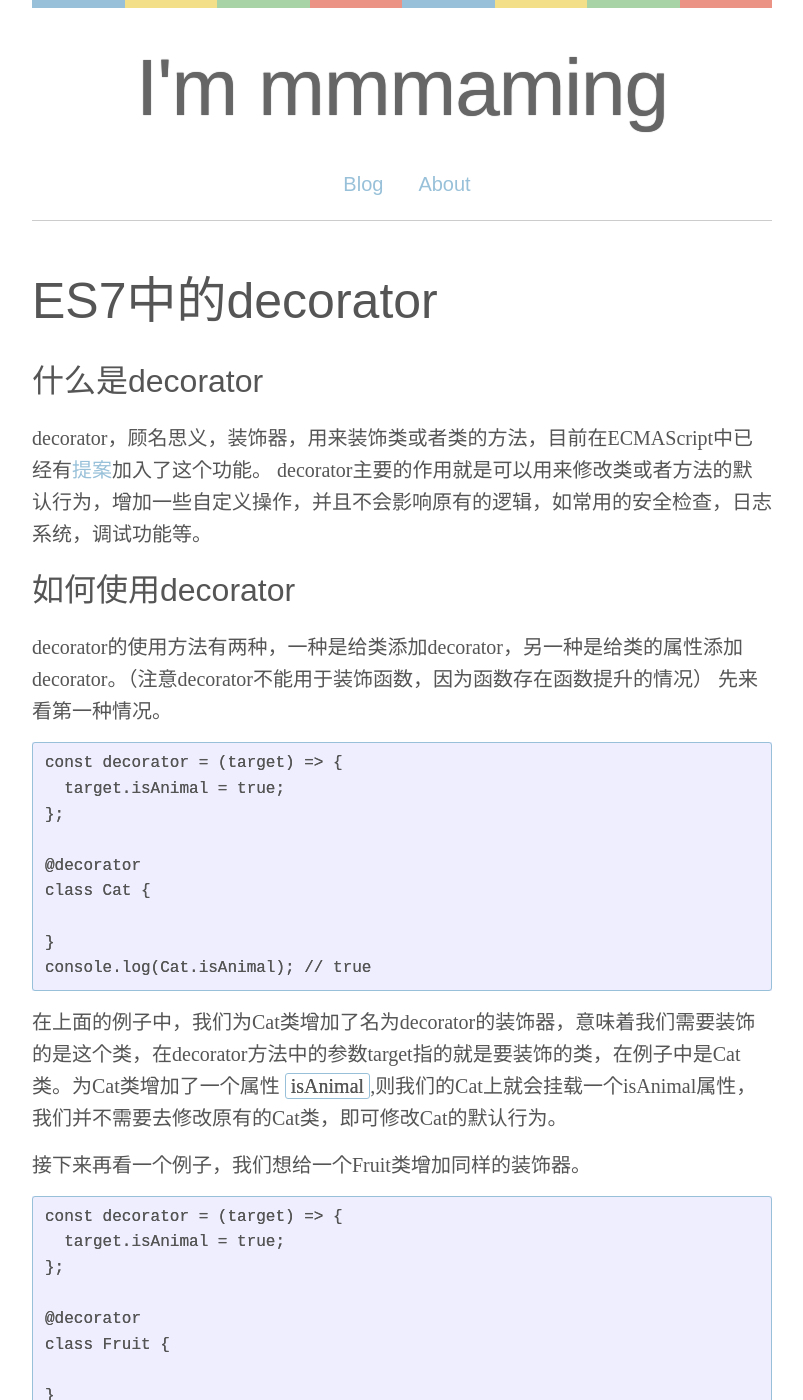
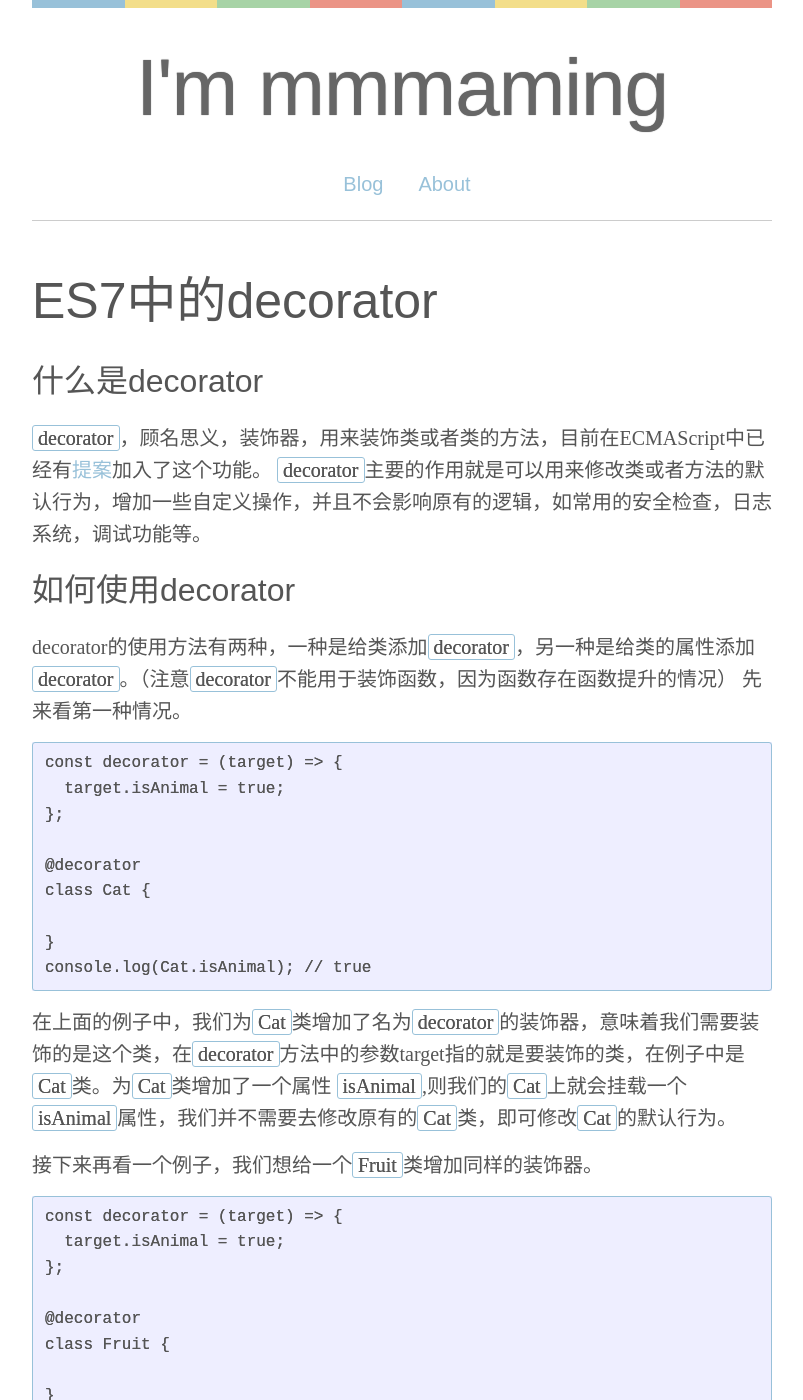
Before and after one commit to mmmaming/mmmaming.github.io, a Jekyll site: the page built from _posts/2017-12-20-ES7中的decorator.md, in a window 1280 px wide and 1400 px high. Shown: the whole window, without its empty margins (238-1041 px from the left). Built offline with Jekyll 4.4.1, drawn with Linux system fonts in a browser that asks for light colours; some web fonts are replaced; some of the changed text lies outside the part shown.

````diff
--- a/_posts/2017-12-20-ES7中的decorator.md
+++ b/_posts/2017-12-20-ES7中的decorator.md
@@ -6,12 +6,12 @@ title: ES7中的decorator
 
 ## 什么是decorator
 
-decorator，顾名思义，装饰器，用来装饰类或者类的方法，目前在ECMAScript中已经有[提案](https://github.com/tc39/proposal-decorators)加入了这个功能。
-decorator主要的作用就是可以用来修改类或者方法的默认行为，增加一些自定义操作，并且不会影响原有的逻辑，如常用的安全检查，日志系统，调试功能等。
+`decorator`，顾名思义，装饰器，用来装饰类或者类的方法，目前在ECMAScript中已经有[提案](https://github.com/tc39/proposal-decorators)加入了这个功能。
+`decorator`主要的作用就是可以用来修改类或者方法的默认行为，增加一些自定义操作，并且不会影响原有的逻辑，如常用的安全检查，日志系统，调试功能等。
 
 ## 如何使用decorator
 
-decorator的使用方法有两种，一种是给类添加decorator，另一种是给类的属性添加decorator。（注意decorator不能用于装饰函数，因为函数存在函数提升的情况）
+decorator的使用方法有两种，一种是给类添加`decorator`，另一种是给类的属性添加`decorator`。（注意`decorator`不能用于装饰函数，因为函数存在函数提升的情况）
 先来看第一种情况。
 
 ```
@@ -26,9 +26,9 @@ class Cat {
 console.log(Cat.isAnimal); // true
 ```
 
-在上面的例子中，我们为Cat类增加了名为decorator的装饰器，意味着我们需要装饰的是这个类，在decorator方法中的参数target指的就是要装饰的类，在例子中是Cat类。为Cat类增加了一个属性 `isAnimal`,则我们的Cat上就会挂载一个isAnimal属性，我们并不需要去修改原有的Cat类，即可修改Cat的默认行为。
+在上面的例子中，我们为`Cat`类增加了名为`decorator`的装饰器，意味着我们需要装饰的是这个类，在`decorator`方法中的参数target指的就是要装饰的类，在例子中是`Cat`类。为`Cat`类增加了一个属性 `isAnimal`,则我们的`Cat`上就会挂载一个`isAnimal`属性，我们并不需要去修改原有的`Cat`类，即可修改`Cat`的默认行为。
 
-接下来再看一个例子，我们想给一个Fruit类增加同样的装饰器。
+接下来再看一个例子，我们想给一个`Fruit`类增加同样的装饰器。
 
 ```
 const decorator = (target) => {
@@ -86,7 +86,7 @@ cat.age = 5;
 console.log(cat.age);  // Uncaught TypeError: Cannot assign to read only property 'age' of object '#<Cat>'
 ```
 
-现在，age属性变为只读属性了，对于age的修改操作都会在控制台提示报错。
+现在，`age`属性变为只读属性了，对于`age`的修改操作都会在控制台提示报错。
 
 同理，如果我们想通过参数去控制此属性是否需要设置成只读呢？同样的，写法类似于上面第一种情况的示例。
 
@@ -110,7 +110,7 @@ console.log(cat.age); // 5
 console.log(cat.name);// Uncaught TypeError: Cannot assign to read only property 'name' of object '#<Cat>'
 ```
 
-我们注意到，第二种情况和第一种情况的写法不太一样，多了两个参数，如果仔细看的话，会发现，是不是和Object.defineProperty的参数很像？或者说是一模一样。
+我们注意到，第二种情况和第一种情况的写法不太一样，多了两个参数，如果仔细看的话，会发现，是不是和`Object.defineProperty`的参数很像？或者说是一模一样。
 
 实际上它的执行就是
 ```
@@ -118,11 +118,11 @@ descriptor = readonly(Cat.prototype, 'age', descriptor) || descriptor
 ```
 通过重新定义对象的属性，来达到装饰原有属性的行为。
 
-至此，decorator的两种使用方法，都做了介绍。
+至此，`decorator`的两种使用方法，都做了介绍。
 
 ## decorator的应用场景
 
-说了什么是decorator以及怎么写一个decorator之后，接下来要说的就是decorator的应用场景了。一个比较常见的场景是，一个记录操作的日志系统。
+说了什么是`decorator`以及怎么写一个`decorator`之后，接下来要说的就是`decorator`的应用场景了。一个比较常见的场景是，一个记录操作的日志系统。
 
 这里我们写一个数码宝贝中亚古兽的进化过程。
 
````
